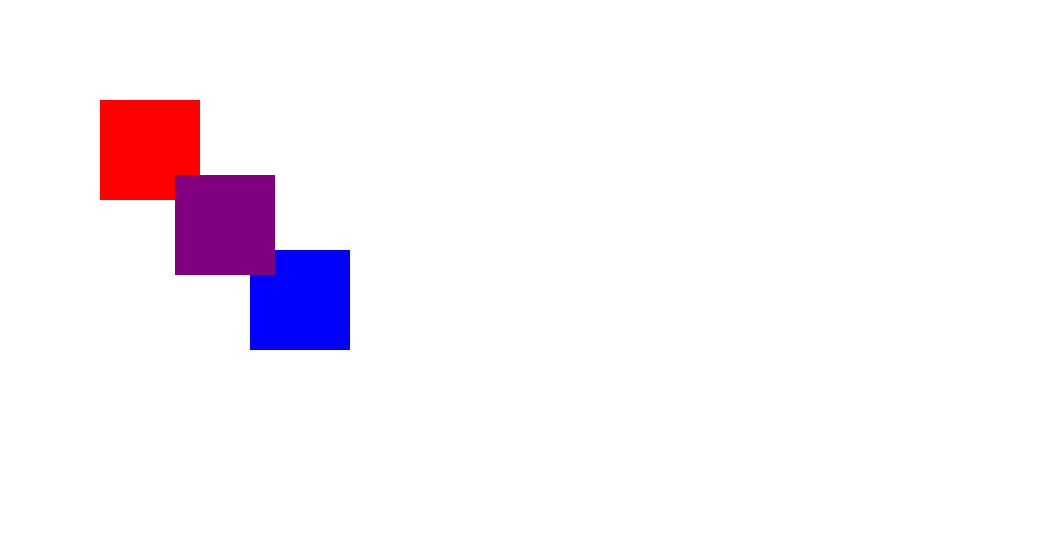
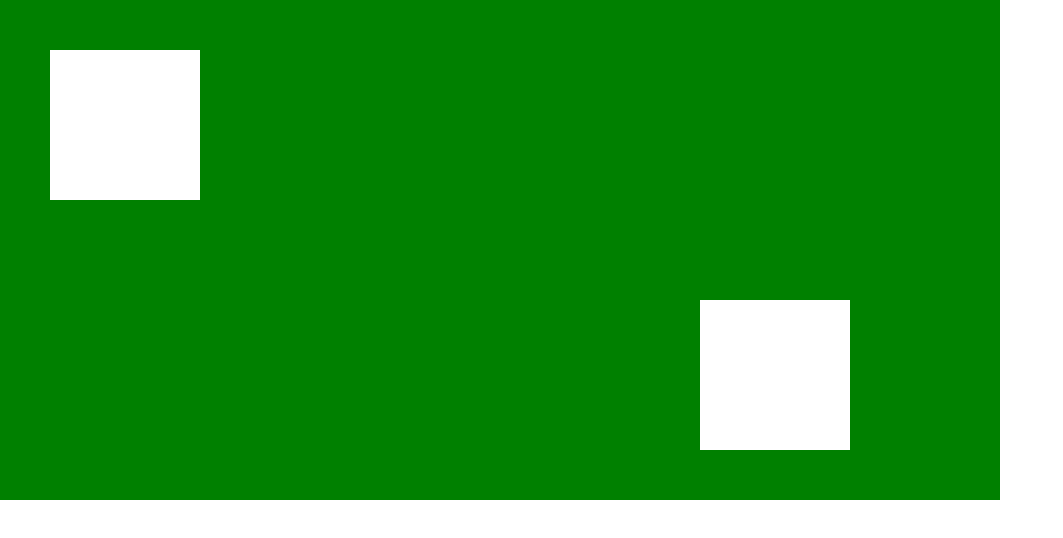
Before and after one commit to DanilaBerechnev/sa50-2-20_berezdan, a plain HTML site: page position/index.html in a window 1280 px wide. Shown: the whole page, without its empty margins (0-1063 px from the left). Drawn offline with Linux system fonts and the light colour scheme.

Commit message:
init: add 2 white cube on big green cube

```diff
--- a/position/style.css
+++ b/position/style.css
@@ -8,27 +8,24 @@
 
 }
 .cube1 {
-    height: 100px;
-    width: 100px;
-    background-color: red;
-    position: relative;
-    top: 100px;
-    left: 100px;
+    height: 500px;
+    width: 1000px;
+    background-color: green;
 }
 .cube2 {
-    height: 100px;
-    width: 100px;
-    background-color: purple;
+    height: 150px;
+    width: 150px;
+    background-color: white;
     position: relative;
-    top: 75px;
-    left: 175px;
+    bottom: 450px;
+    left: 50px;
     z-index: 1;
 }
 .cube3 {
-    height: 100px;
-    width: 100px;
-    background-color: blue;
+    height: 150px;
+    width: 150px;
+    background-color: white;
     position: relative;
-    top: 50px;
-    left: 250px;
+    bottom: 350px;
+    left: 700px;
 }
```
